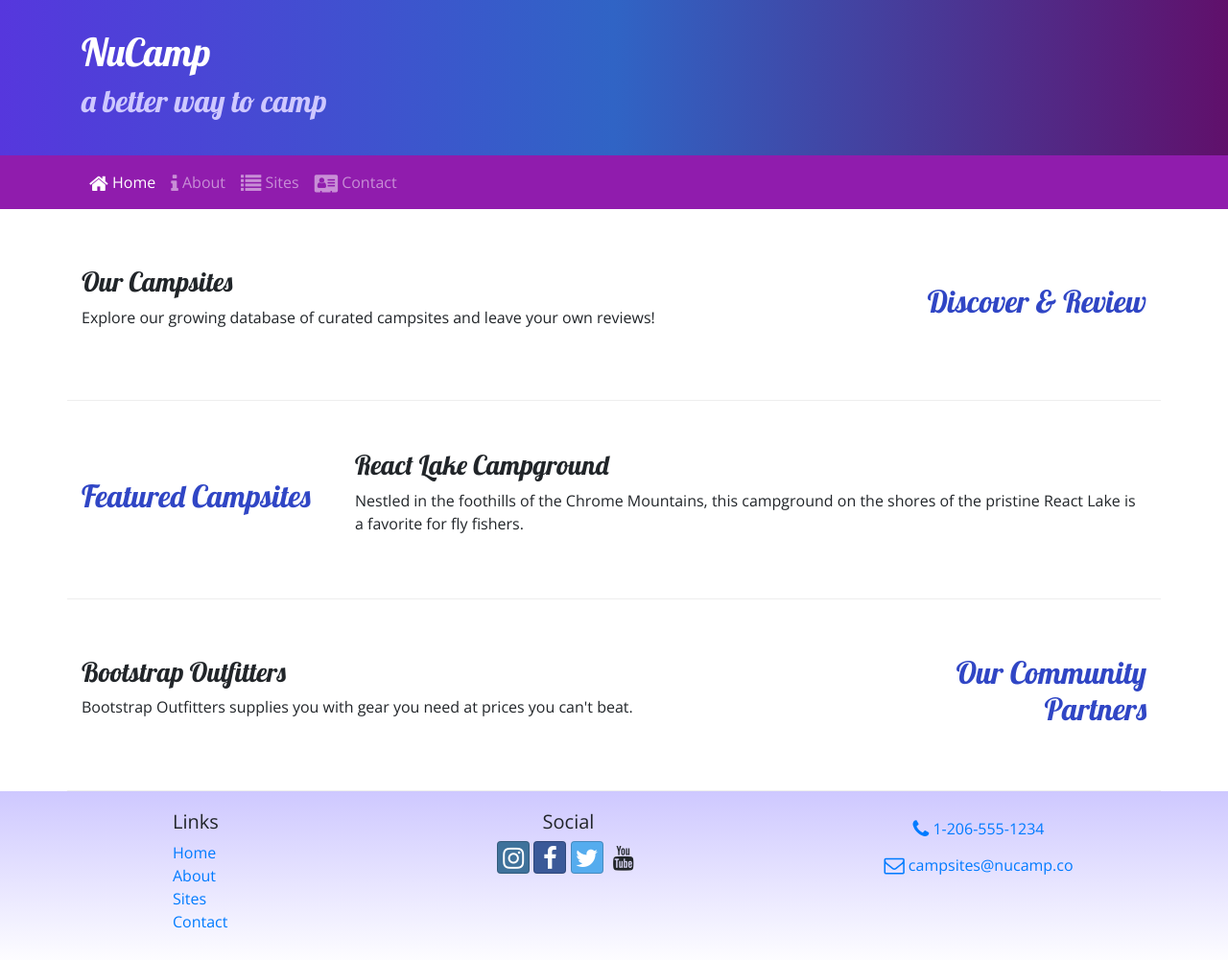
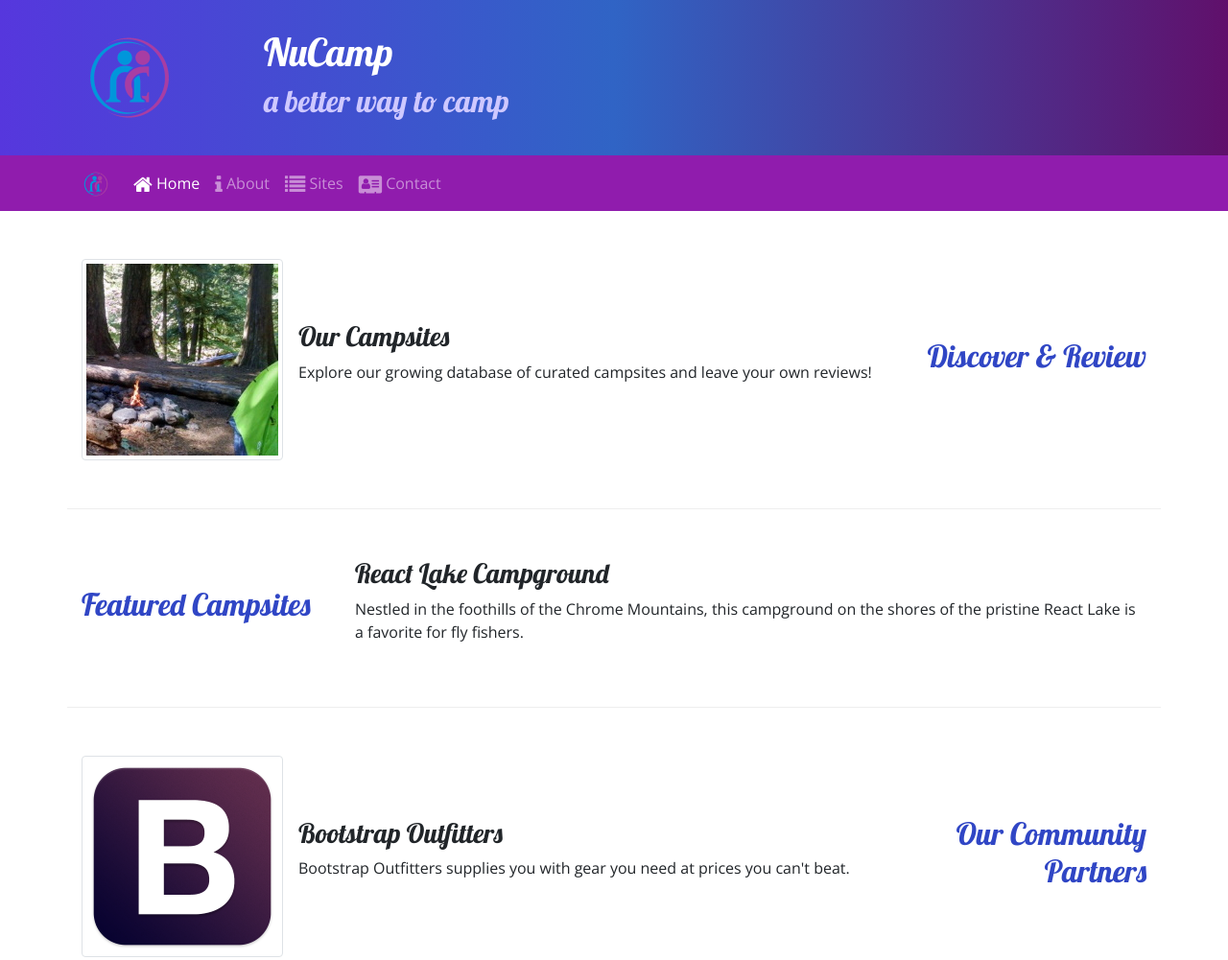
Before and after one commit to pamesjollard/nucamp-site, a website: page index.html in a window 1280 px wide. Shown: the top 1001 px of the page at 96% size. Drawn offline with nearby package versions, Linux system fonts and the light colour scheme.

Commit message:
Images and Media

```diff
--- a/index.html
+++ b/index.html
@@ -17,6 +17,9 @@
     <header class="jumbotron jumbotron-fluid">
         <div class="container">
             <div class="row">
+                <div class="col-4 col-sm-3 col-md-2 align-self-center">
+                    <img src="img/logo.png" class="img-fluid" />
+                </div>
                 <div class="col">
                      <h1>NuCamp</h1>
                      <h2>a better way to camp</h2>
@@ -27,7 +30,8 @@
 
     <nav class="navbar navbar-expand-sm navbar-dark sticky-top">
         <div class="container">
-            <button class="navbar-toggler ml-auto" type="button" data-toggle="collapse" data-target="#nucampNavbar">
+            <a class="navbar-brand" href="#"><img src="img/logo.png" height="30" width="30" /></a>
+            <button class="navbar-toggler" type="button" data-toggle="collapse" data-target="#nucampNavbar">
                 <span class="navbar-toggler-icon"></span>
             </button>
             <div class="collapse navbar-collapse" id="nucampNavbar">
@@ -48,8 +52,13 @@
                 <h2 class="text-sm-right">Discover & Review</h2>
             </div>
             <div class="col">
-                <h3>Our Campsites</h3>
-                <p class="d-none d-sm-block">Explore our growing database of curated campsites and leave your own reviews!</p>
+                <div class="media">
+                    <img class="d-flex mr-3 img-thumbnail" src="img/breadcrumb-trail-thumb.jpg" alt="Breadcrumb Trail" />
+                    <div class="media-body align-self-center">
+                        <h3>Our Campsites</h3>
+                        <p class="d-none d-sm-block">Explore our growing database of curated campsites and leave your own reviews!</p>
+                    </div>
+                </div>
             </div>
         </div>
 
@@ -69,8 +78,13 @@
                 <h2 class="text-sm-right">Our Community Partners</h2>
             </div>
             <div class="col">
-                <h3>Bootstrap Outfitters</h3>
-                <p class="d-none d-sm-block">Bootstrap Outfitters supplies you with gear you need at prices you can't beat.</p>
+                <div class="media">
+                    <img class="d-flex mr-3 img-thumbnail" src="img/bootstrap-thumb.png" alt="Bootstrap Outfitters" />
+                    <div class="media-body align-self-center">
+                        <h3>Bootstrap Outfitters</h3>
+                        <p class="d-none d-sm-block">Bootstrap Outfitters supplies you with gear you need at prices you can't beat.</p>
+                    </div>
+                </div>
             </div>
         </div>
     </div>
```
Also changed, not shown: aboutus.html (+5 -1 lines), contactus.html (+5 -1 lines), img/bootstrap-thumb.png (added), img/breadcrumb-trail-thumb.jpg (added), img/breadcrumb-trail.jpg (added), img/chrome-river-thumb.jpg (added), img/chrome-river.jpg (added), img/logo.png (added), img/react-lake-thumb.jpg (added), img/react-lake.jpg (added).
